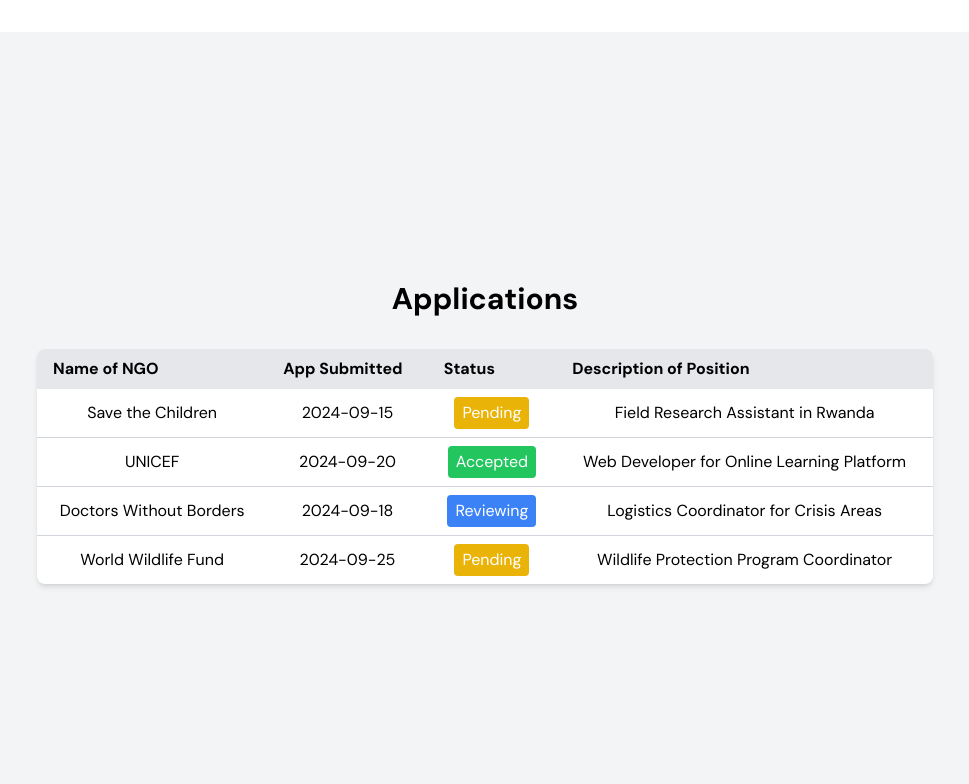
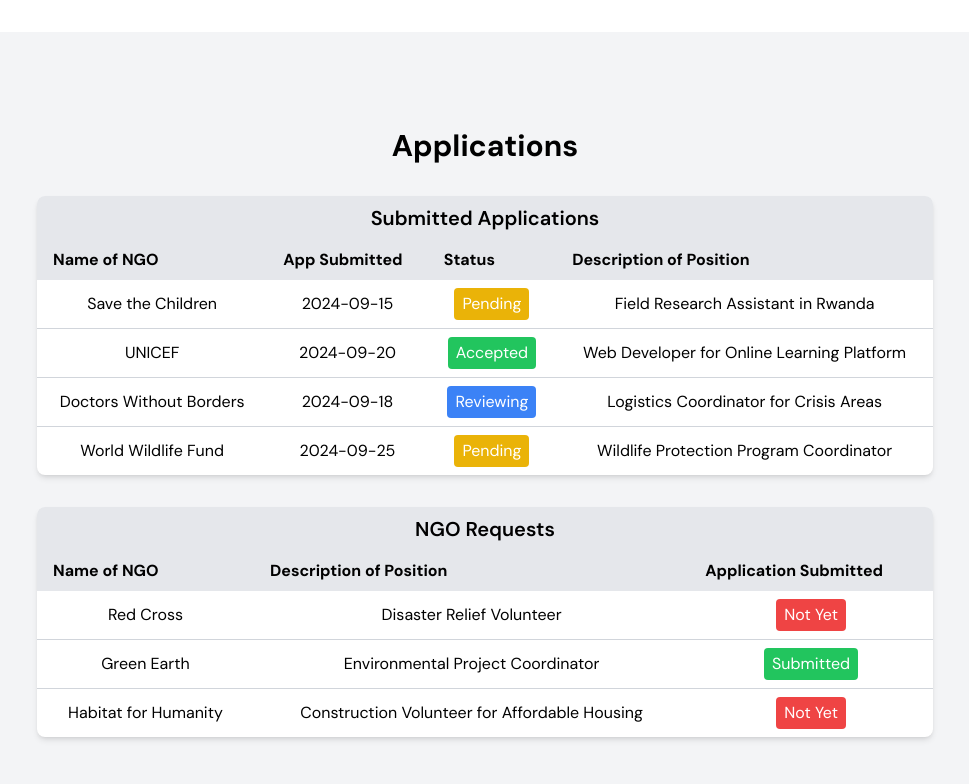
Before and after one commit to cfgdelaware24/Team-10, a React (Vite) app in the folder frontend/: page /applications in a window 1280 px wide. Shown: the top 784 px of the page, without its empty margins (155-1124 px from the left). Built offline with nearby package versions, Linux system fonts and the light colour scheme.

Commit message:
Added an NGO Application Request section in the ApplicationsPage

```diff
--- a/frontend/src/ApplicationsPage.tsx
+++ b/frontend/src/ApplicationsPage.tsx
@@ -1,7 +1,7 @@
 import React from 'react';
 
 const ApplicationsPage: React.FC = () => {
-  // Sample data for applications
+  // Sample data for applications submitted by the user
   const applications = [
     {
       ngoName: 'Save the Children',
@@ -29,10 +29,32 @@
     },
   ];
 
+  // Sample data for NGO requests
+  const ngoRequests = [
+    {
+      ngoName: 'Red Cross',
+      description: 'Disaster Relief Volunteer',
+      appSubmitted: false,
+    },
+    {
+      ngoName: 'Green Earth',
+      description: 'Environmental Project Coordinator',
+      appSubmitted: true,
+    },
+    {
+      ngoName: 'Habitat for Humanity',
+      description: 'Construction Volunteer for Affordable Housing',
+      appSubmitted: false,
+    },
+  ];
+
   return (
     <div className="flex flex-col items-center justify-center min-h-screen bg-gray-100 p-4">
       <h1 className="text-3xl font-bold mb-8">Applications</h1>
-      <div className="w-full max-w-4xl bg-white shadow-md rounded-lg overflow-hidden">
+
+      {/* Section for User's Applications */}
+      <div className="w-full max-w-4xl bg-white shadow-md rounded-lg overflow-hidden mb-8">
+        <h2 className="bg-gray-200 text-xl font-semibold px-4 py-2">Submitted Applications</h2>
         <div className="overflow-x-auto">
           <table className="w-full table-auto">
             <thead className="bg-gray-200">
@@ -66,6 +88,41 @@
           </table>
         </div>
       </div>
+
+      {/* Section for NGO Requests */}
+      <div className="w-full max-w-4xl bg-white shadow-md rounded-lg overflow-hidden">
+        <h2 className="bg-gray-200 text-xl font-semibold px-4 py-2">NGO Requests</h2>
+        <div className="overflow-x-auto">
+          <table className="w-full table-auto">
+            <thead className="bg-gray-200">
+              <tr>
+                <th className="px-4 py-2 text-left">Name of NGO</th>
+                <th className="px-4 py-2 text-left">Description of Position</th>
+                <th className="px-4 py-2 text-left">Application Submitted</th>
+              </tr>
+            </thead>
+            <tbody className="divide-y divide-gray-300">
+              {ngoRequests.map((request, index) => (
+                <tr key={index} className="hover:bg-gray-100">
+                  <td className="px-4 py-2">{request.ngoName}</td>
+                  <td className="px-4 py-2">{request.description}</td>
+                  <td className="px-4 py-2">
+                    {request.appSubmitted ? (
+                      <span className="inline-block px-2 py-1 rounded bg-green-500 text-white">
+                        Submitted
+                      </span>
+                    ) : (
+                      <span className="inline-block px-2 py-1 rounded bg-red-500 text-white">
+                        Not Yet
+                      </span>
+                    )}
+                  </td>
+                </tr>
+              ))}
+            </tbody>
+          </table>
+        </div>
+      </div>
     </div>
   );
 };
```
